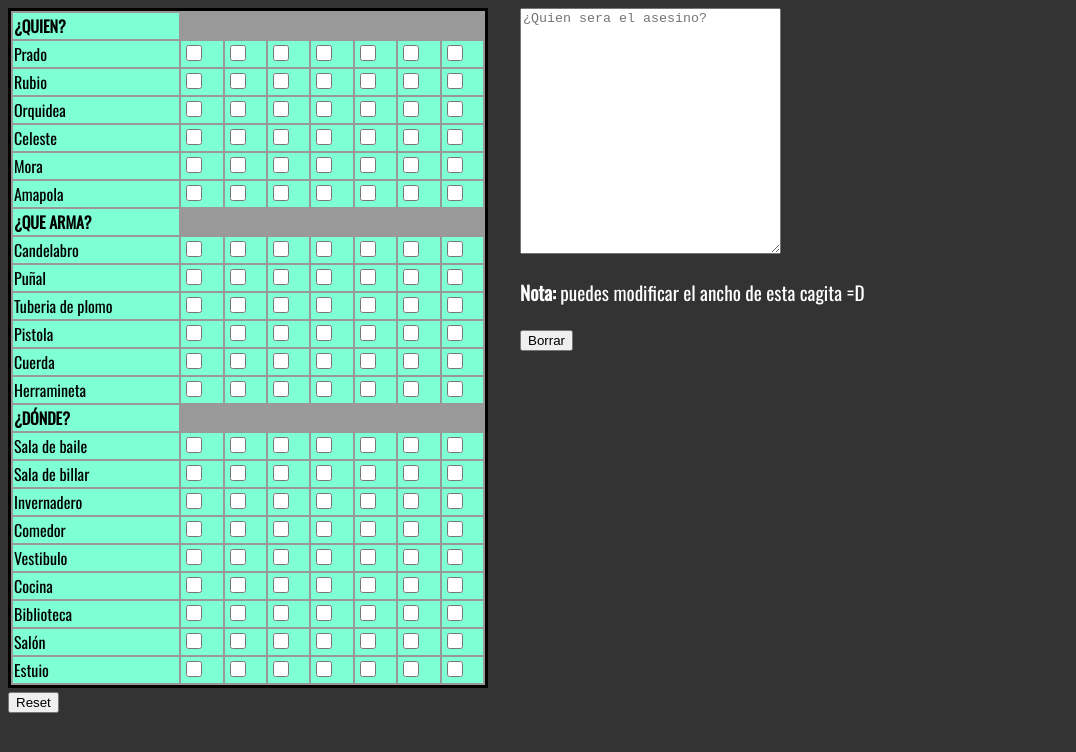
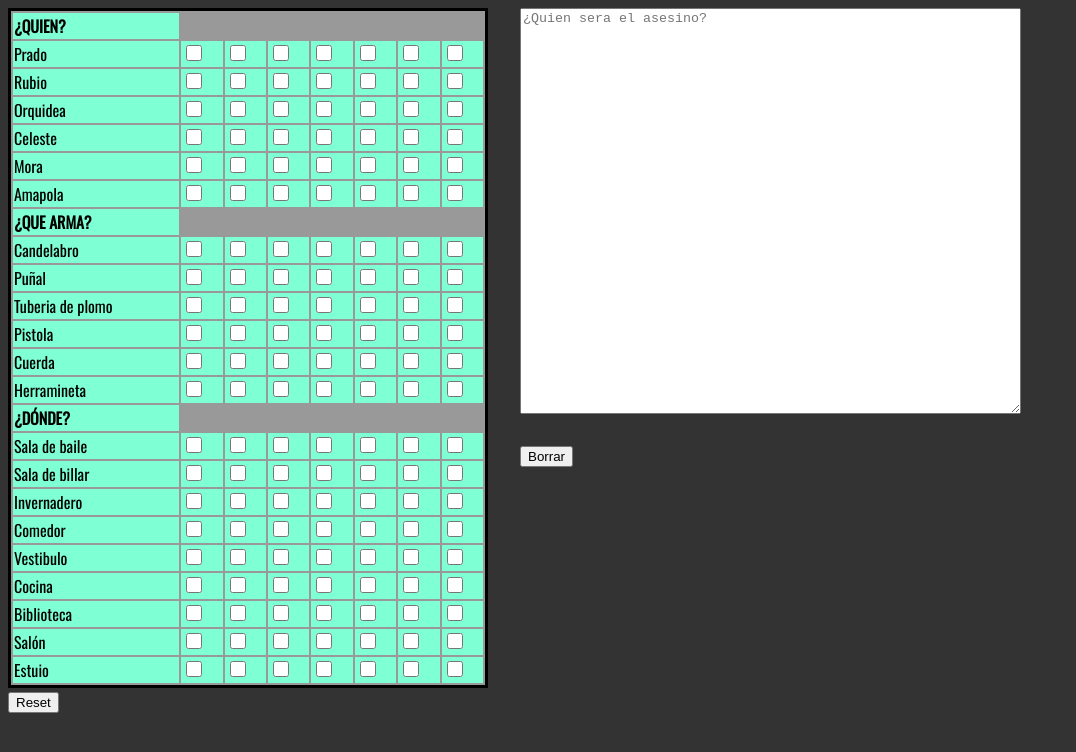
Before and after one commit to FrankoRiven/FrankoRiven.github.io, a plain HTML site: page index.html in a window 1280 px wide. Shown: the whole page, without its empty margins (0-1076 px from the left). Drawn offline with nearby package versions, Linux system fonts and the light colour scheme.

Commit message:
Add files via upload

```diff
--- a/index.html
+++ b/index.html
@@ -231,9 +231,8 @@
 			<input type="reset">
 		</form>
 		<form>
-			<textarea name="notes" id="notes" cols="30" rows="10" placeholder="¿Quien sera el asesino?"></textarea>
-			<p><b>Nota: </b>puedes modificar el ancho de esta cagita =D</p>
-			<input type="reset"  value="Borrar" id="reset-textarea">
+			<textarea name="notes" id="notes" cols="60" rows="50" placeholder="¿Quien sera el asesino?"></textarea>
+			<p><input type="reset"  value="Borrar" id="reset-textarea"></p>
 		</form>
 	</body>
 </html>
--- a/style.css
+++ b/style.css
@@ -37,9 +37,5 @@ p{
 
 #notes{
     margin-left: 2rem;
-    height: 15rem;
+    height: 25rem;
 }
-
-#reset-textarea{
-    margin-left: 2rem;
-}
```
